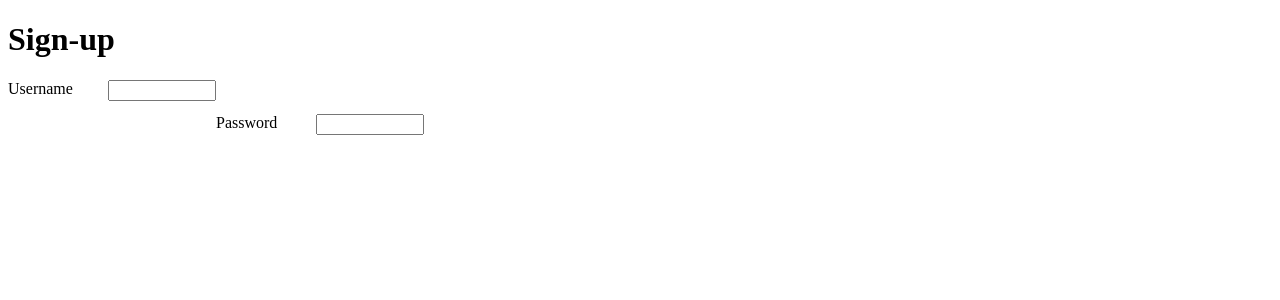
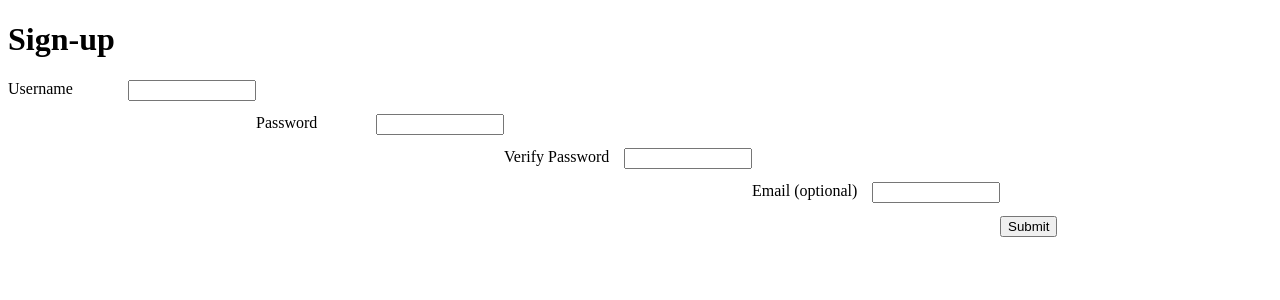
Before and after one commit to r-spell/user-signup, a Flask app: page / in a window 1280 px wide. Shown: the top 300 px of the page. Run offline with Flask 2, Linux system fonts and the light colour scheme.

Commit message:
first draft of form templates

```diff
--- a/templates/base.html
+++ b/templates/base.html
@@ -5,7 +5,7 @@
         .error{ color :red; }
       .form-label, .form-input{
             display: block;
-            width: 100px;
+            width: 120px;
             float: left;
            margin: 0 0 1em 0;
       }
--- a/templates/signup_form.html
+++ b/templates/signup_form.html
@@ -12,6 +12,17 @@
 
   <p>    <label class='form-label' for="password"> Password </label>
         <input class='form-input' name="password" type="text" value="{{password}}" /> </p>
+<br>
+   <p> <label class='form-label' for="verify"> Verify Password </label>
+        <input class='form-input' name="verify" type="text" value="{{verify}}" /> </p>
 
+<br>
+
+   <p> <label class='form-label' for="email"> Email (optional) </label>
+        <input class='form-input' name="email" type="text" value="{{email}}" /> </p>
+
+       <br>
+
+    <p>    <input type="submit" value="Submit" /> </p>
 
       {% endblock %}
```
